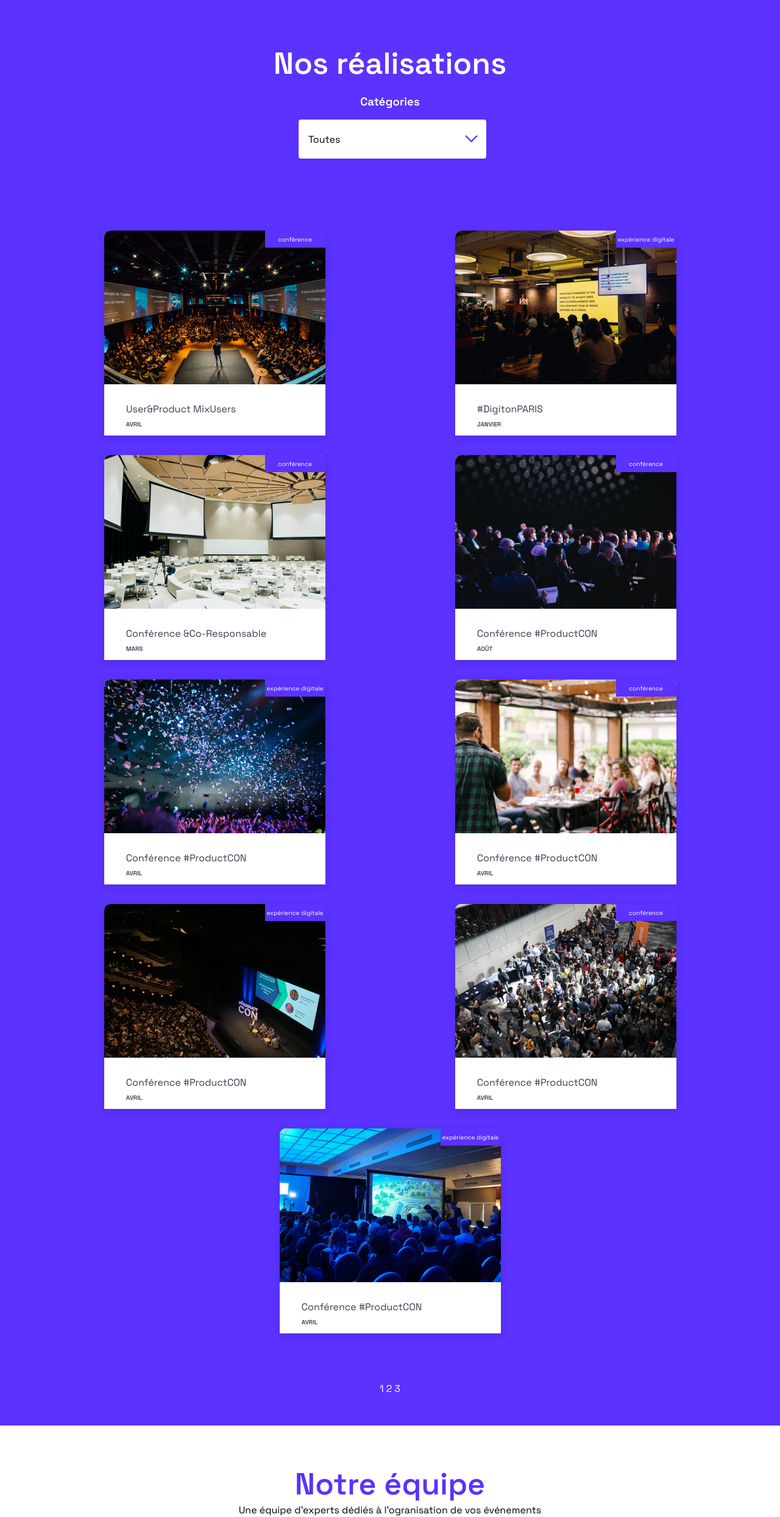
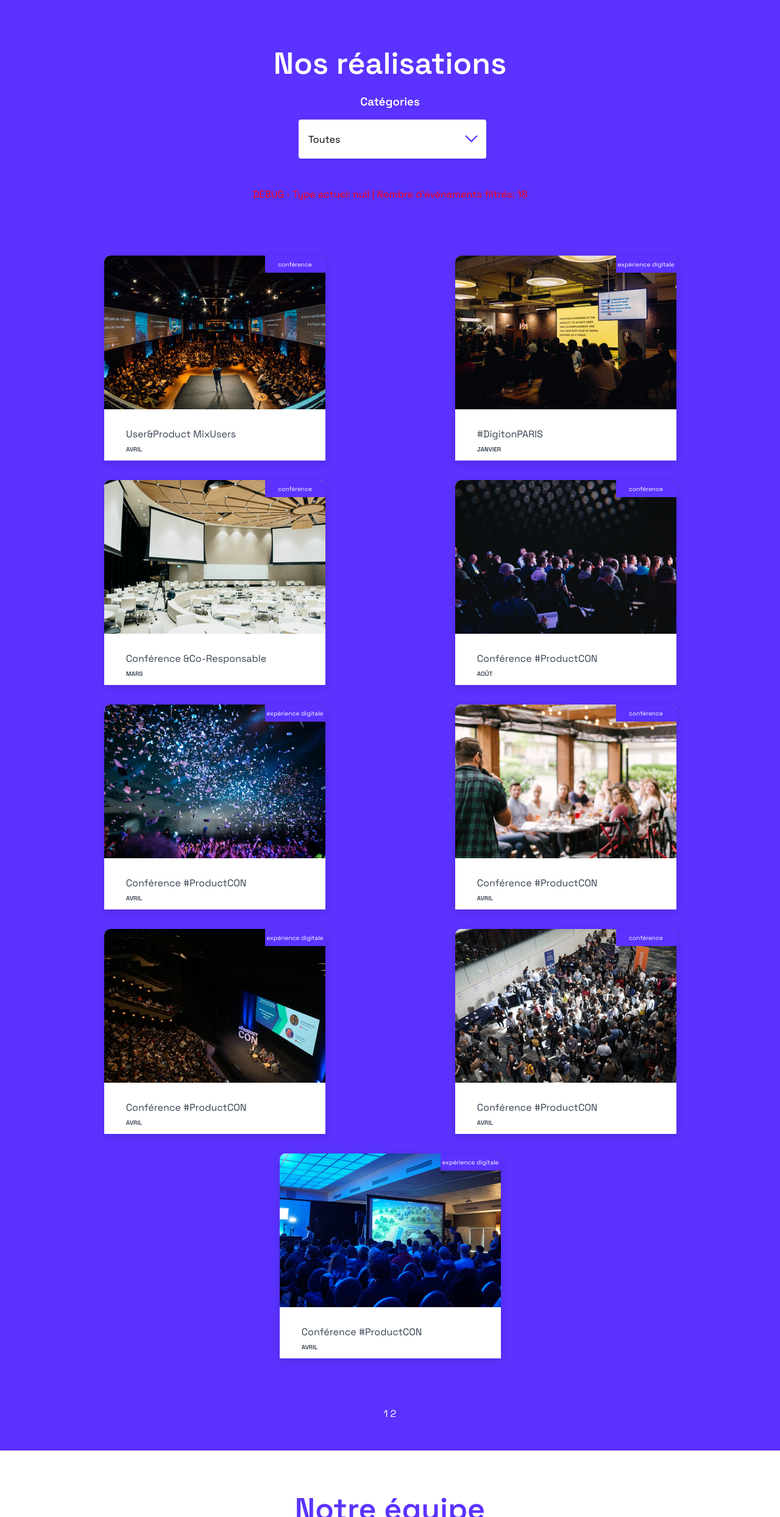
Before and after one commit to Drakengard31/p9, a React (Create React App) app: page / in a window 1280 px wide. Shown: the part 1628-4115 px from the top of the page at 61% size. Built offline with nearby package versions, Linux system fonts and the light colour scheme.

Commit message:
correction du bug du fichier events ou il avait un bug qui ne selectionner pas les bonne valeurs donc plusieur bug avec le fichier eventcard

```diff
--- a/src/containers/Events/index.js
+++ b/src/containers/Events/index.js
@@ -14,32 +14,36 @@ const EventList = () => {
   const [type, setType] = useState();
   const [currentPage, setCurrentPage] = useState(1);
 
+  // Debug: afficher les types disponibles
+  const typeList = new Set(data?.events?.map((event) => event.type) || []);
+  console.log('Available types:', Array.from(typeList));
+  console.log('Current type state:', type);
+
   // D'abord filtrer par type, puis par pagination
   const eventsByType = !type
-      ? data?.events || []  // Tous les événements si pas de type
+      ? data?.events || []  // Tous les événements si pas de type sélectionné
       : (data?.events || []).filter((event) => event.type === type); // Filtrer par type
+
+  console.log('Events by type:', eventsByType.length, 'events');
 
   // Ensuite appliquer la pagination sur les événements filtrés
   const filteredEvents = eventsByType.filter((event, index) => {
-    if (
-        (currentPage - 1) * PER_PAGE <= index &&
-        PER_PAGE * currentPage > index
-    ) {
-      return true;
-    }
-    return false;
+    const startIndex = (currentPage - 1) * PER_PAGE;
+    const endIndex = PER_PAGE * currentPage;
+    return index >= startIndex && index < endIndex;
   });
 
   const changeType = (evtType) => {
-    setCurrentPage(1);
+    console.log('Changing type to:', evtType); // Debug
+    setCurrentPage(1); // Reset à la page 1 quand on change de type
     setType(evtType);
   };
 
   // Calculer le nombre de pages basé sur les événements filtrés par type
-  const pageNumber = Math.floor((eventsByType?.length || 0) / PER_PAGE) + 1;
+  const pageNumber = Math.ceil((eventsByType?.length || 0) / PER_PAGE);
 
-  // Vérifier que data?.events existe avant de mapper
-  const typeList = new Set(data?.events?.map((event) => event.type) || []);
+  const selectionOptions = ["Tous", ...Array.from(typeList)];
+  console.log('Selection options:', selectionOptions);
 
   return (
       <>
@@ -51,9 +55,26 @@ const EventList = () => {
               <h3 className="SelectTitle">Catégories</h3>
               <Select
                   aria-label="Catégories"
-                  selection={Array.from(typeList)}
-                  onChange={(value) => (value ? changeType(value) : changeType(null))}
+                  selection={selectionOptions}
+                  value={type || "Tous"} // Valeur actuelle du select
+                  onChange={(value) => {
+                    console.log('Select onChange called with:', value, typeof value); // Debug
+                    console.log('Is value "soirée entreprise"?', value === "soirée entreprise");
+                    // Gérer le cas "Tous" et les valeurs nulles
+                    if (value === "Tous" || !value) {
+                      changeType(null); // null = tous les événements
+                    } else {
+                      changeType(value);
+                    }
+                  }}
               />
+
+              {/* Debug: afficher le type actuel */}
+              <div style={{color: 'red', padding: '10px'}}>
+                DEBUG - Type actuel: {type || 'null'} |
+                Nombre d'événements filtrés: {eventsByType.length}
+              </div>
+
               <div id="events" className="ListContainer">
                 {filteredEvents.map((event) => (
                     <Modal key={event.id} Content={<ModalEvent event={event} />}>
@@ -62,6 +83,7 @@ const EventList = () => {
                               onClick={() => setIsOpened(true)}
                               imageSrc={event.cover}
                               title={event.title}
+                              // Convertir la date en objet Date avant de la passer
                               date={new Date(event.date)}
                               label={event.type}
                           />
@@ -70,10 +92,16 @@ const EventList = () => {
                 ))}
               </div>
               <div className="Pagination">
-                {[...Array(pageNumber || 0)].map((_, n) => (
-                    // eslint-disable-next-line react/no-array-index-key
-                    <a key={n} href="#events" onClick={() => setCurrentPage(n + 1)}>
-                      {n + 1}
+                {/* Affiche la pagination seulement s'il y a plus d'une page */}
+                {pageNumber > 1 && Array.from({ length: pageNumber }, (_, i) => i + 1).map((pageNum) => (
+                    <a
+                        key={`page-${pageNum}`}
+                        href="#events"
+                        onClick={() => setCurrentPage(pageNum)}
+                        // Ajoute une classe pour la page active
+                        className={currentPage === pageNum ? "active" : ""}
+                    >
+                      {pageNum}
                     </a>
                 ))}
               </div>
```
